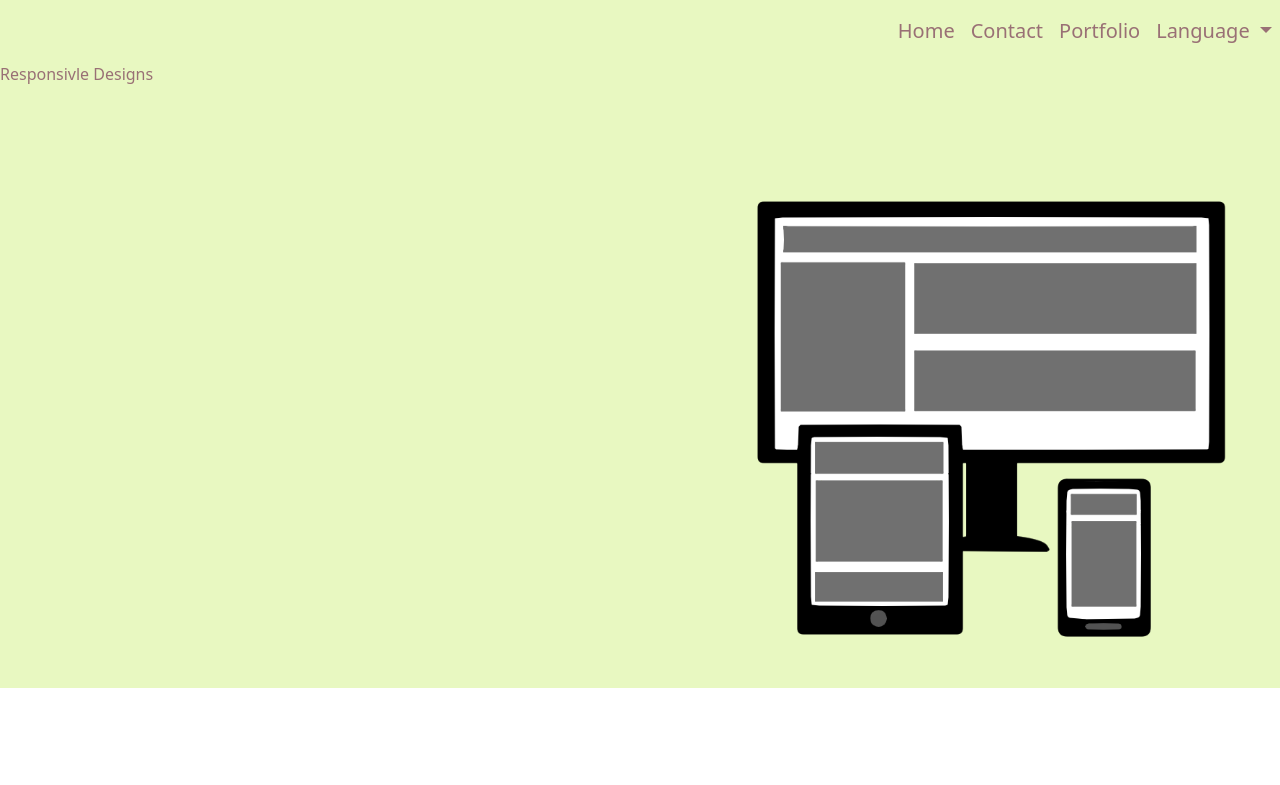
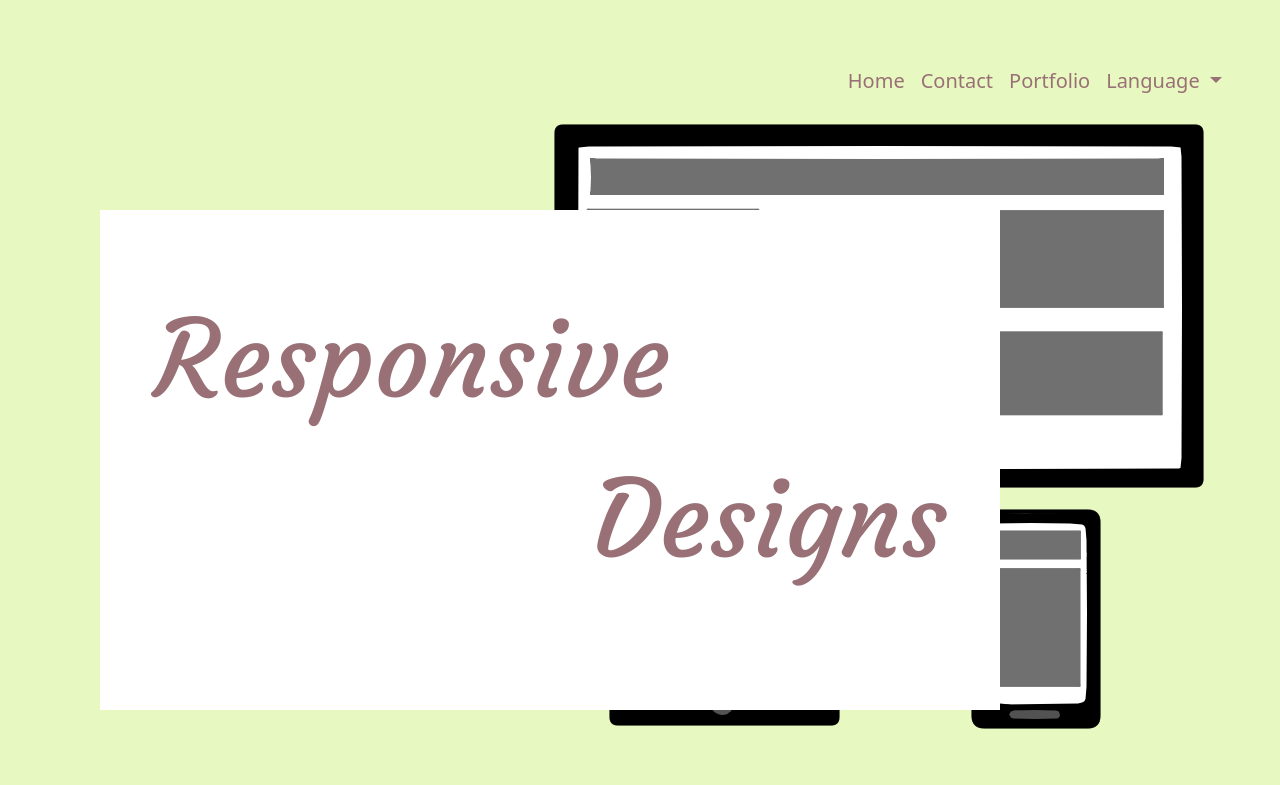
Before and after one commit to Mes3th/CV, a plain HTML site: page index.html in a window 1280 px wide. Shown: the top 785 px of the page. Drawn offline with nearby package versions, Linux system fonts and the light colour scheme.

Commit message:
Add files via upload

```diff
--- a/css/style.css
+++ b/css/style.css
@@ -1,3 +1,9 @@
+#Upper {
+  width: 100%;
+}
+
+
+
 #Lower {
   background-color: white;
   width: auto;
@@ -10,24 +16,28 @@ body, html {
   background-color: #E8F8C1;
 }
 
+.container-fluid {
+  padding: 50px;
+}
+
+.Main {
+ display: block;
+ width: 100%;
+ padding: 6vh 0 19vh 0;
+}
+
+.ImagePC {
+  height: 100vh;
+  width: 100vw;
+  position: absolute;
+  background-image:url("../logo pc.png");
+  background-repeat: no-repeat;
+  background-position: right;
+}
+
 .navbar.navbar-expand-lg.navbar-dark li a{
   color: #997075;
   font-size: 125%;
-}
-
-.leftT {
-  height: 100%;
-}
-
-.TextLeft {
-  margin: auto;
-}
-
-.logo {
-  max-width: 100%;
-  height: auto;
-  padding-left: 55%;
-  padding-top: 2%;
 }
 
 .logo1 {
@@ -66,6 +76,33 @@ body, html {
   font-size: 30pt;
 }
 
+@keyframes Weeb1 {
+0% {left: -500px;}
+
+100% {left: 100px;}
+}
+
+.animatedbox1 {
+position: relative;
+left: -900px;
+width: 900px;
+height: 500px;
+background-color: white;
+animation-name: Weeb1;
+animation-delay: 0s;
+animation-duration:2s;
+animation-fill-mode: forwards;
+display: inline-block;
+}
+
+.PremierH {
+  font-size: 80pt;
+  text-align: left;
+  padding-left: 6%;
+  padding-top: calc(50% - 380px);
+  font-family: 'Courgette', cursive;
+}
+
 #LowerLower {
   height: 100%;
 }
--- a/index.html
+++ b/index.html
@@ -9,11 +9,16 @@
   <link rel="stylesheet" href="css/style.css">
   <style>
     @import url('https://fonts.googleapis.com/css2?family=Amatic+SC&family=Poppins:wght@100&family=Sacramento&display=swap');
+    @import url('https://fonts.googleapis.com/css2?family=Courgette&display=swap');
   </style>
 </head>
 
 <body>
   <section id="Upper">
+    <div class="ImagePC">
+
+    </div>
+    <div class="container-fluid">
       <nav class="navbar navbar-expand-lg navbar-dark">
         <button class="navbar-toggler" type="button" data-bs-toggle="collapse" data-bs-target="#navbarTogglerDemo01" aria-controls="navbarTogglerDemo01" aria-expanded="false" aria-label="Toggle navigation">
           <span class="navbar-toggler-icon"></span>
@@ -42,15 +47,12 @@
         </div>
 
      </nav>
+    </div>
     <div class="Main">
-      <div class="BoxOfText">
-        <div class="TextLeft">
-          Responsivle Designs
+      <div class="animatedbox1">
+        <div class="PremierH">Responsive <br> &nbsp;&nbsp;&nbsp;&nbsp;&nbsp;&nbsp;&nbsp;&nbsp;&nbsp;&nbsp;&nbsp;&nbsp;&nbsp;&nbsp;Designs</div>
       </div>
-      </div>
-      <div class="ImageRight">
-        <img class="logo" src="logo pc.png" alt="Logo">
-      </div>
+
     </div>
   </section>
 
```
Lines whose indentation alone changed are shown as unchanged.
